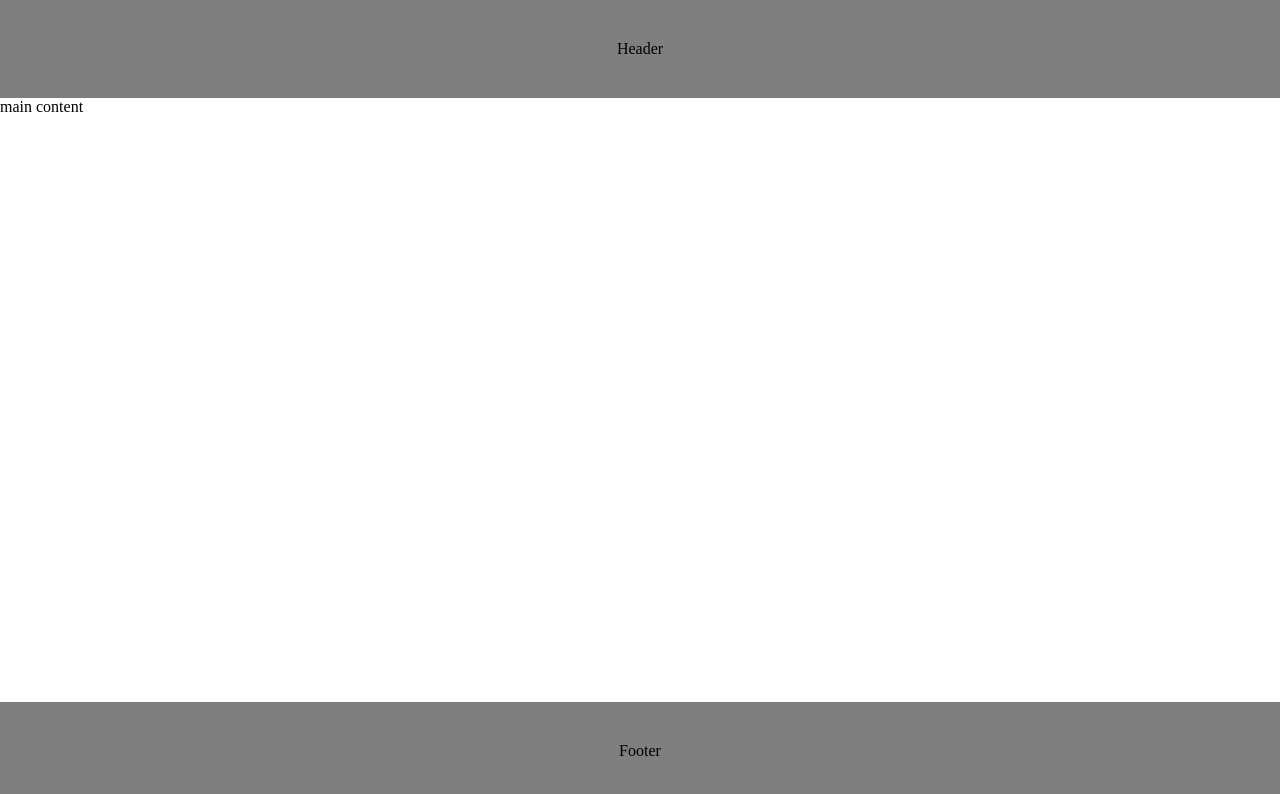
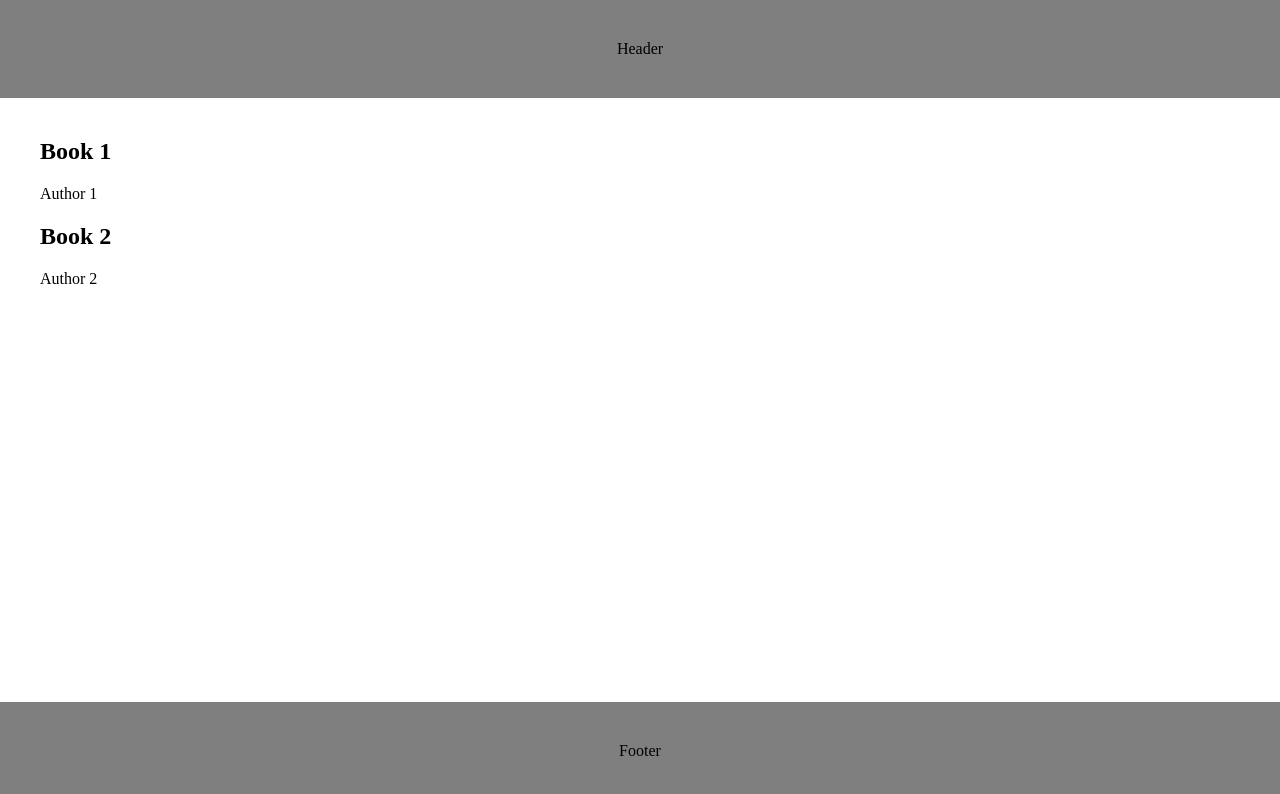
Before and after one commit to MishaChernov/re-store, a React (Create React App) app: page / in a window 1280 px wide. Shown: the top 794 px of the page. Built offline with nearby package versions, Linux system fonts and the light colour scheme.

Commit message:
lesson-133:ADD: Added a main structure of the project

```diff
--- a/src/components/App/App.js
+++ b/src/components/App/App.js
@@ -1,20 +1,34 @@
 import React from 'react';
+import {connect} from 'react-redux';
 import Footer from '../Footer';
 import Header from '../Header';
 
+
 require('./app.scss');
 
-function App() {
+function App(props) {
 
   return(
     <>
       <Header />
-      <main>
-        main content
+      <main className="container">
+        {props.books.map(book => (
+          <>
+            <h2>{book.title}</h2>
+            <p>{book.author}</p>
+          </>
+        ))}
       </main>
       <Footer />
     </>
   )
 }
 
-export default App;
+const mapStateToProps = (state) => {
+
+  return {
+    books: state.books
+  }
+}
+
+export default connect(mapStateToProps)(App);
--- a/src/components/App/app.scss
+++ b/src/components/App/app.scss
@@ -5,3 +5,10 @@ body {
   margin: 0;
   min-height: 100vh;
 }
+
+.container {
+  max-width: 1200px;
+  width: 100%;
+  margin: 0 auto;
+  padding: 20px;
+}
--- a/src/components/ErrorIndicator/ErrorIndicator.js
+++ b/src/components/ErrorIndicator/ErrorIndicator.js
@@ -8,3 +8,5 @@ function ErrorIndicator() {
     </div>
   )
 }
+
+export default ErrorIndicator;
--- a/src/index.js
+++ b/src/index.js
@@ -1,5 +1,25 @@
 import React from 'react';
+import {Provider} from 'react-redux';
+import {BrowserRouter as Router} from 'react-router-dom';
 import ReactDOM from 'react-dom';
+
+import store from './redux/store';
 import App from './components/App';
+import ErrorBoundary from './components/ErrorBoundary';
+import {BookstoreServiceProvider} from './components/BookstoreServiceContext';
+import BookstoreService from './services/BookstoreService';
 
-ReactDOM.render(<App />, document.getElementById('root'));
+const bookstoreService = new BookstoreService();
+
+ReactDOM.render(
+  <Provider store={store}>
+    <ErrorBoundary>
+      <BookstoreServiceProvider value={bookstoreService}>
+        <Router>
+          <App />
+        </Router>
+      </BookstoreServiceProvider>
+    </ErrorBoundary>
+  </Provider>,
+  document.getElementById('root')
+);
--- a/src/redux/reducers/index.js
+++ b/src/redux/reducers/index.js
@@ -1,7 +1,16 @@
 const types = require('../types');
 
 const initialStore = {
-  books: []
+  books: [
+    {
+      title: 'Book 1',
+      author: 'Author 1'
+    },
+    {
+      title: 'Book 2',
+      author: 'Author 2'
+    },
+  ]
 };
 
 const reducer = (state = initialStore, action) => {
@@ -10,10 +19,10 @@ const reducer = (state = initialStore, action) => {
     case types.BOOKS_LOADED:
       return {
         books: action.payload
-      };
-    default: {
+      }
+
+    default:
       return state;
-    };
   }
 };
 
--- a/src/redux/store.js
+++ b/src/redux/store.js
@@ -1,6 +1,6 @@
 import {createStore} from 'redux';
 
-const reducer = require('./reducers');
+import reducer from './reducers'
 
 const store = createStore(reducer);
 
--- /dev/null
+++ b/src/services/BookstoreService.js
@@ -0,0 +1,16 @@
+export default class BookstoreService {
+
+  getBooks() {
+    return [
+      {
+        id: 1,
+        title: 'Production-Ready Microservices',
+        author: 'Susan J. Fowler' },
+      {
+        id: 2,
+        title: 'Release It!',
+        author: 'Michael T. Nygard'}
+    ];
+  }
+
+}
```
Also changed, not shown: package.json (+7 -1 lines), 1 other file (tests, documents, lock files or other folders).
